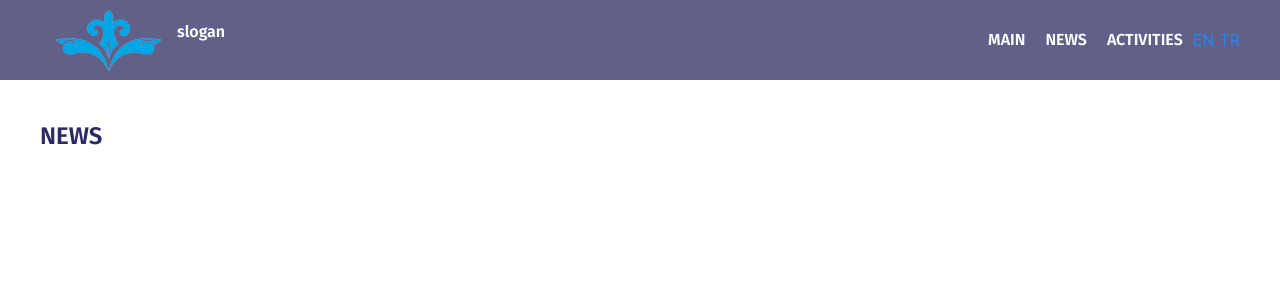
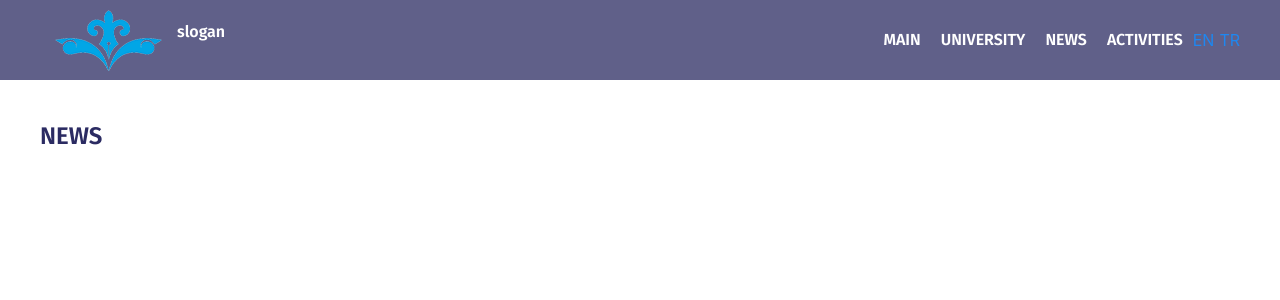
Before and after one commit to katalyzator/maup, a Django app: template templates/news.html in a window 1280 px wide. Shown: the top 300 px of the page. Run offline with Django 3.2, Linux system fonts and the light colour scheme; the template is opened without the code that fills it, so the values that code supplies are empty; parts of the project's set-up code (start-up, migrations or seed data) failed here and were passed over; some libraries are stand-ins or nearby versions.

Commit message:
some changes and translate added

```diff
--- a/templates/header.html
+++ b/templates/header.html
@@ -12,11 +12,13 @@
             <div class="uk-navbar-right">
                 <ul class="uk-navbar-nav">
                     <li><a href="{% url 'index' %}">{% trans "main" %}</a></li>
-                    <li><a href="{% url 'all_news' %}">{% trans 'news' %}</a></li>
+
                     {% if index %}
                         <li><a href="#about">{% trans 'about' %}</a></li>
-                        <li><a href="#universities">{% trans 'university' %}</a></li>
+
                     {% endif %}
+                    <li><a href="{% url 'universities' %}">{% trans 'university' %}</a></li>
+                    <li><a href="{% url 'all_news' %}">{% trans 'news' %}</a></li>
                     <li><a href="{% url 'conference' %}">{% trans 'activities' %}</a></li>
                     {% if index %}
                         <li><a href="#gallery">{% trans 'gallery' %}</a></li>
```
Also changed, not shown: locale/en/LC_MESSAGES/django.po, locale/tr/LC_MESSAGES/django.po.
